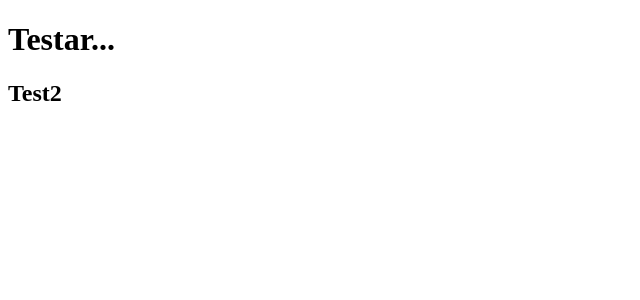
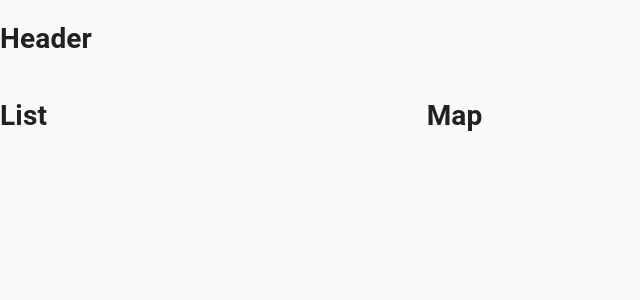
Before and after one commit to milo-i/travl-app, a React (Create React App) app: page / in a window 1280 px wide. Shown: the top 300 px of the page, without its empty margins (0-640 px from the left). Built offline with nearby package versions, Linux system fonts and the light colour scheme.

Commit message:
completes the folder structure setup

```diff
--- a/public/index.html
+++ b/public/index.html
@@ -8,7 +8,6 @@
   <meta name="theme-color" content="#000000" />
   <meta name="description" content="Web site created using create-react-app" />
   <link rel="apple-touch-icon" href="%PUBLIC_URL%/logo192.png" />
-
   <link rel="manifest" href="%PUBLIC_URL%/manifest.json" />
   <title>travlApp</title>
 </head>
--- a/src/App.js
+++ b/src/App.js
@@ -1,12 +1,27 @@
 import React from "react";
+import { CssBaseline, Grid } from '@material-ui/core';
+
+import Header from "./components/Header/Header";
+import List from "./components/List/List";
+import Map from "./components/Map/Map";
 
 
-function App() {
+const App = () => {
   return (
-    <div className="App">
-      <h1>Testar...</h1>
-      <h2>Test2</h2>
-    </div>
+    <>
+      {/* Lägger till CssBaseline för att "nollställa min css" */}
+      <CssBaseline />
+      <Header />
+      <Grid container spacing={3} style={{ width: '100%' }}>
+        <Grid item xs={12} md={4}>
+          <List />
+        </Grid>
+        <Grid item xs={12} md={8}>
+          <Map />
+        </Grid>
+
+      </Grid>
+    </>
   );
 }
 
--- /dev/null
+++ b/src/components/Header/Header.jsx
@@ -0,0 +1,10 @@
+import React from "react";
+
+const Header = () => {
+
+ return (
+  <h1>Header</h1>
+ )
+}
+
+export default Header;
--- /dev/null
+++ b/src/components/List/List.jsx
@@ -0,0 +1,10 @@
+import React from "react";
+
+const List = () => {
+
+ return (
+  <h1>List</h1>
+ )
+}
+
+export default List;
--- /dev/null
+++ b/src/components/Map/Map.jsx
@@ -0,0 +1,10 @@
+import React from "react";
+
+const Map = () => {
+
+ return (
+  <h1>Map</h1>
+ )
+}
+
+export default Map;
```
Also changed, not shown: src/components/LocationDetails/LocationDetails.jsx (added, +10 -0 lines), src/components/Header/styles.js (added), src/components/List/styles.js (added), src/components/LocationDetails/styles.js (added), src/components/Map/styles.js (added).
